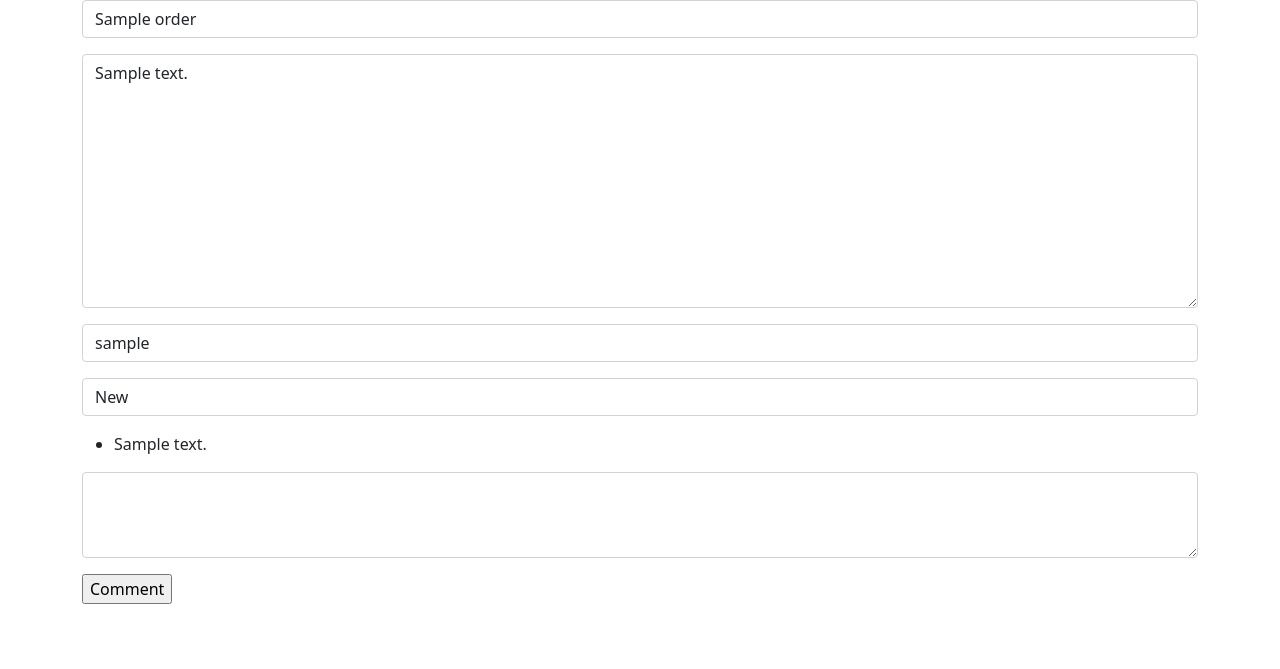
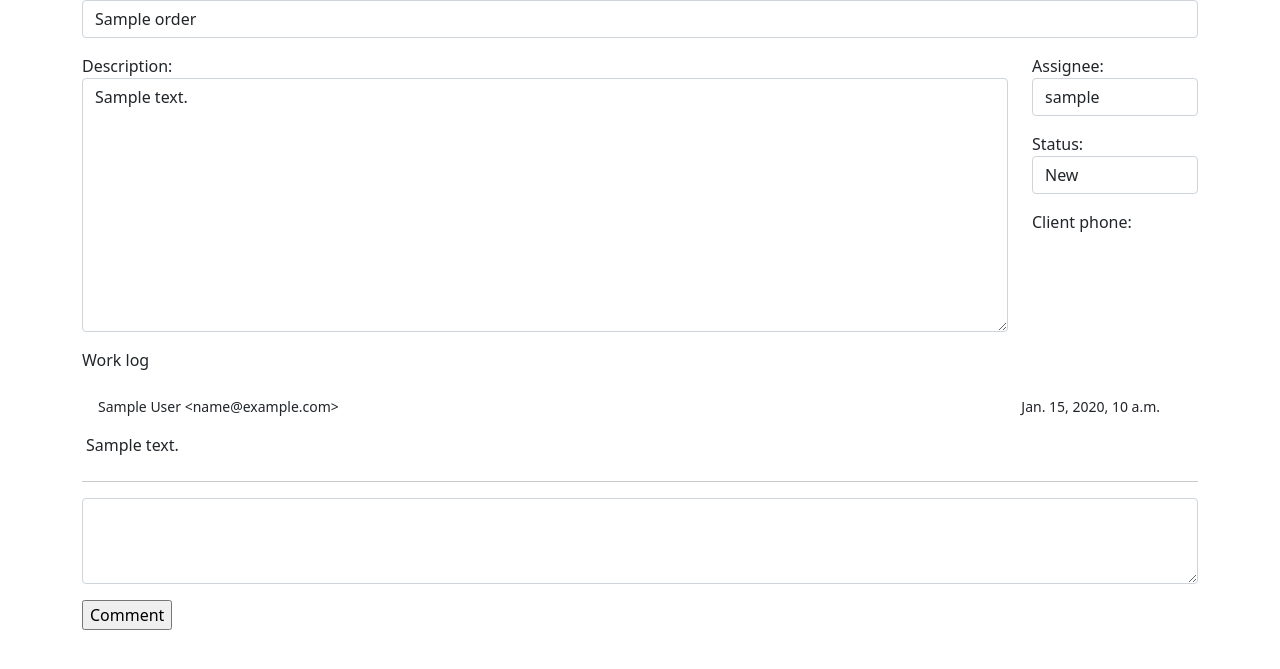
Before and after one commit to DKalsin/Victory121, a Django app: page /orders/1/ in a window 1280 px wide. Shown: the part 56-725 px from the top of the page. Run offline with Django 4.2, Linux system fonts and the light colour scheme; tables that the repository leaves empty hold one stand-in row (values such as "Sample post"); some libraries are stand-ins or nearby versions.

Commit message:
pretify order detail form, autosave order on update, add author field to the comment, index shows only not fixed orders

```diff
--- a/victory/orders/forms.py
+++ b/victory/orders/forms.py
@@ -1,8 +1,24 @@
 from django.forms import ModelForm
-from .models import Order
+from django.core.exceptions import ValidationError
+from phonenumbers import parse as parse_phone, format_number, PhoneNumberFormat
+
+from .models import Order, User
 
 
 class OrderForm(ModelForm):
     class Meta:
         model = Order
         fields = ('title', 'description', 'assignee', 'status')
+
+
+class UserForm(ModelForm):
+    class Meta:
+        model = User
+        fields = ('username', 'email', 'last_name', 'first_name')
+
+    def clean_username(self):
+        try:
+            phone = parse_phone(self.cleaned_data['username'])
+        except Exception as e:
+            raise ValidationError("Phone number is not valid") from e
+        self.cleaned_data['username'] = format_number(phone, PhoneNumberFormat.E164)
--- a/victory/orders/models.py
+++ b/victory/orders/models.py
@@ -1,27 +1,12 @@
 from django.conf import settings
-from django.core.validators import RegexValidator
 from django.db import models
 from django.utils.translation import gettext_lazy as _
 from django.contrib.auth import get_user_model
 from django.shortcuts import reverse
 
 
+# username equals tel number
 User = get_user_model()
-
-
-class UserProfile(models.Model):
-    user = models.OneToOneField(
-        User,
-        on_delete=models.CASCADE,
-        related_name='profile')
-    phone_regex = RegexValidator(
-        regex=r'^\+?\d{9,15}$',
-        message="Phone number must be entered in the format: '+77071234567'")
-    phone_number = models.CharField(
-        validators=[phone_regex],
-        max_length=17,
-        blank=False,
-        unique=True)
 
 
 class Order(models.Model):
@@ -73,6 +58,11 @@ class Comment(models.Model):
         on_delete=models.CASCADE,
         related_name='comments'
     )
+    author = models.ForeignKey(
+        User,
+        on_delete=models.SET_NULL,
+        null=True,
+    )
 
     def __str__(self):
         return self.text
--- a/victory/orders/templates/orders/detail.html
+++ b/victory/orders/templates/orders/detail.html
@@ -2,12 +2,32 @@
 {% block title %} Order details {{ order.id }} {% endblock %}
 
 {% block content %}
-{% include 'orders/order_form_template.html' %}
-<ul>
+<form action="{% url 'orders:update_order' order.id %}" method="post" target="hidden-form">
+  {% csrf_token %}
+  {% include 'orders/order_form_template.html' %}
+</form>
+
+Work log
+<ul class="list-group list-group-flush">
   {% for comment in order.comments.all %}
-    <li> {{comment.text}} </li>
+    <li class="list-group-item">
+      <div class="row small">
+        <p>
+        <div class="col">
+          {{ comment.author.first_name }} {{ comment.author.last_name }} &lt;{{ comment.author.email }}&gt;
+        </div>
+        <div class="col-2">
+          {{ comment.created }}
+        </div>
+        </p>
+      </div>
+      <div class="row">
+        {{comment.text}}
+      </div>
+    </li>
   {% endfor %}
 </ul>
+<hr>
 <form action="{% url 'orders:create_comment' order.id %}" method="post">
   {% csrf_token %}
   {% with form=comment_form %}
@@ -15,4 +35,13 @@
   {% endwith %}
   <input type="submit" value="Comment">
 </form>
+<iframe style="display:none" name="hidden-form"></iframe>
 {% endblock %}
+
+{% block script %}
+<script>
+  function OnChange(obj) {
+    obj.form.submit()
+  }
+</script>
+{% endblock %}
--- a/victory/orders/templates/orders/order_form_template.html
+++ b/victory/orders/templates/orders/order_form_template.html
@@ -3,22 +3,34 @@
   {{ hidden }}
 {% endfor %}
 
+<div class="row">
   <p>
     {{ form.title.errors }}
-  {% render_field form.title class+="form-control" %}
+    {% render_field form.title class+="form-control" onchange="OnChange(this)" %}
   </p>
-
+</div>
+<div class="row">
+  <div class="col">
     <p>
       {{ form.description.errors }}
-  {% render_field form.description class+="form-control" %}
+      <label for="{{ form.description.id_for_label }}">Description:</label>
+      {% render_field form.description class+="form-control" onchange="OnChange(this)" %}
     </p>
-
+  </div>
+  <div class="col-2">
     <p>
       {{ form.assignee.errors }}
-  {% render_field form.assignee class+="form-control" %}
+      <label for="{{ form.assignee.id_for_label }}">Assignee:</label>
+      {% render_field form.assignee class+="form-control" onchange="OnChange(this)" %}
     </p>
-
     <p>
       {{ form.status.errors }}
-  {% render_field form.status class+="form-control" %}
+      <label for="{{ form.status.id_for_label }}">Status:</label>
+      {% render_field form.status class+="form-control" onchange="OnChange(this)" %}
     </p>
+    <p>
+      <label for="{{ form.status.id_for_label }}">Client phone:</label>
+      {% render_field form.client class+="form-control" onchange="OnChange(this)" %}
+    </p>
+  </div>
+</div>
--- a/victory/orders/views.py
+++ b/victory/orders/views.py
@@ -1,9 +1,9 @@
 # from django.contrib.auth.mixins import LoginRequiredMixin
-from django.shortcuts import get_object_or_404
+from django.shortcuts import get_object_or_404, render
 from django.views import generic
 
-from .models import Order, Comment
-from .forms import OrderForm
+from .models import Order, Comment, User
+from .forms import OrderForm, UserForm
 
 
 class CommentCreateView(generic.CreateView):
@@ -12,21 +12,43 @@ class CommentCreateView(generic.CreateView):
 
     def form_valid(self, form):
         form.instance.order = get_object_or_404(Order, pk=self.kwargs.get('pk', '-1'))
+        form.instance.author = self.request.user
         return super().form_valid(form)
 
 
 class OrderCreateView(generic.CreateView):
     form_class = OrderForm
+    template_name = 'orders/order_form.html'
+    extra_context = {
+        'user_form': UserForm(),
+    }
+
+    def form_valid(self, form):
+        user_form = UserForm(self.request.POST)
+        try:
+            user = User.objects.get(username=user_form.instance.username)
+        except Exception:  # pylint: disable=broad-except
+            if not user_form.is_valid():
+                context = self.get_context_data()
+                context['user_form'] = user_form
+                return render(self.request,
+                            self.template_name,
+                            context)
+            user = user_form.save()
+        form.instance.client = user
+        return super().form_valid(form)
 
 
 class OrderUpdateView(generic.UpdateView):
     form_class = OrderForm
     model = Order
     template_name = 'orders/detail.html'
-    extra_context = {'comment_form': CommentCreateView().get_form_class()}
+    extra_context = {
+        'comment_form': CommentCreateView().get_form_class(),
+    }
 
 
 class OrderListView(generic.ListView):
 
     def get_queryset(self):
-        return Order.objects.order_by('-updated')
+        return Order.objects.exclude(status=Order.Status.FIXED).order_by('-updated')
--- a/victory/requirements.txt
+++ b/victory/requirements.txt
@@ -3,3 +3,4 @@ django-widget-tweaks==1.4.11
 pep8==1.7.1
 pyflakes==2.2.0
 pylint==2.6.0
+phonenumbers==8.12.41
--- a/victory/victory/templates/base.html
+++ b/victory/victory/templates/base.html
@@ -20,5 +20,8 @@
       {% block content %}
       {% endblock %}
     </div>
+
+    {% block script %}
+    {% endblock %}
   </body>
 </html>
```
Also changed, not shown: victory/orders/templates/orders/order_form.html (+11 -0 lines). Lines whose indentation alone changed are shown as unchanged.
